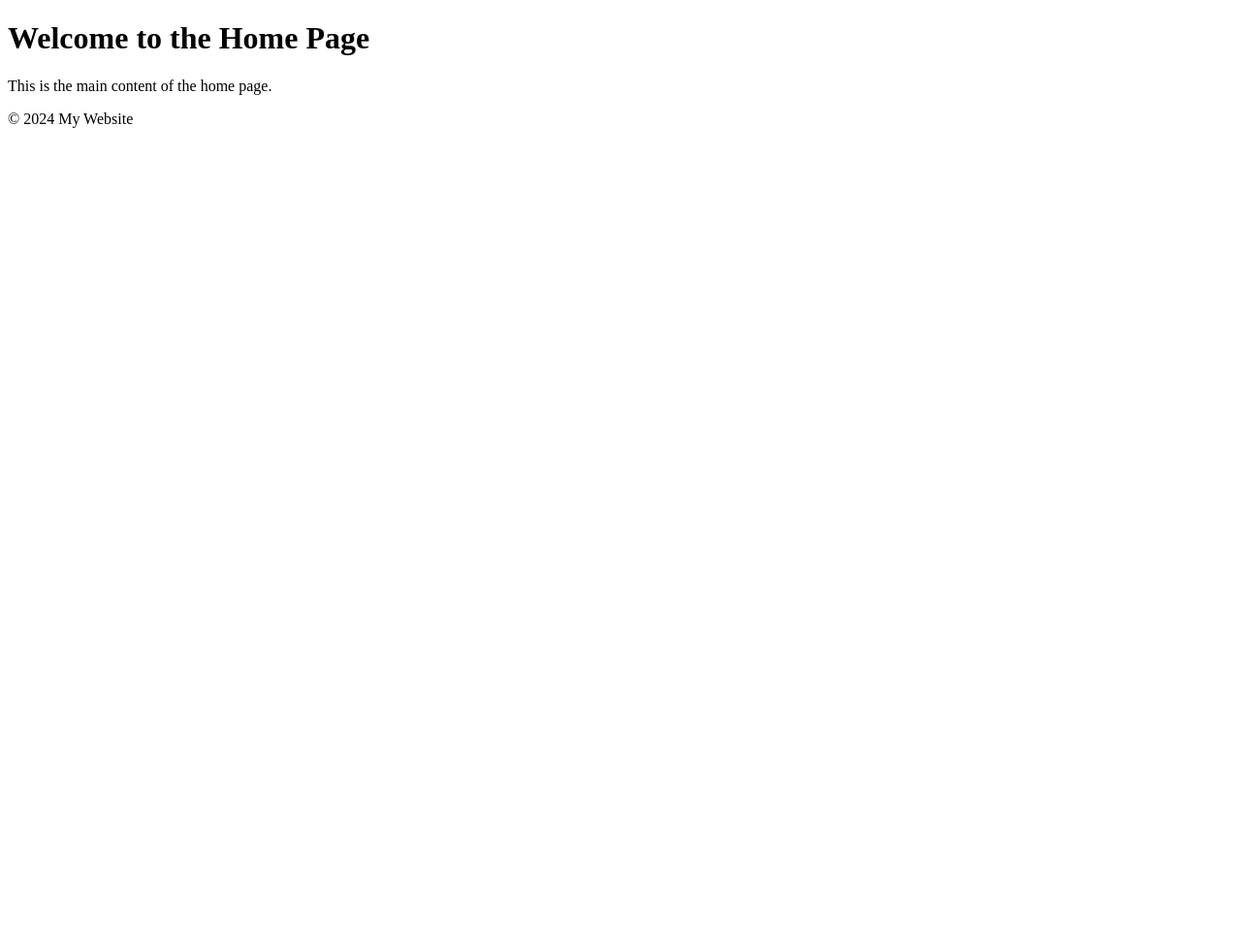
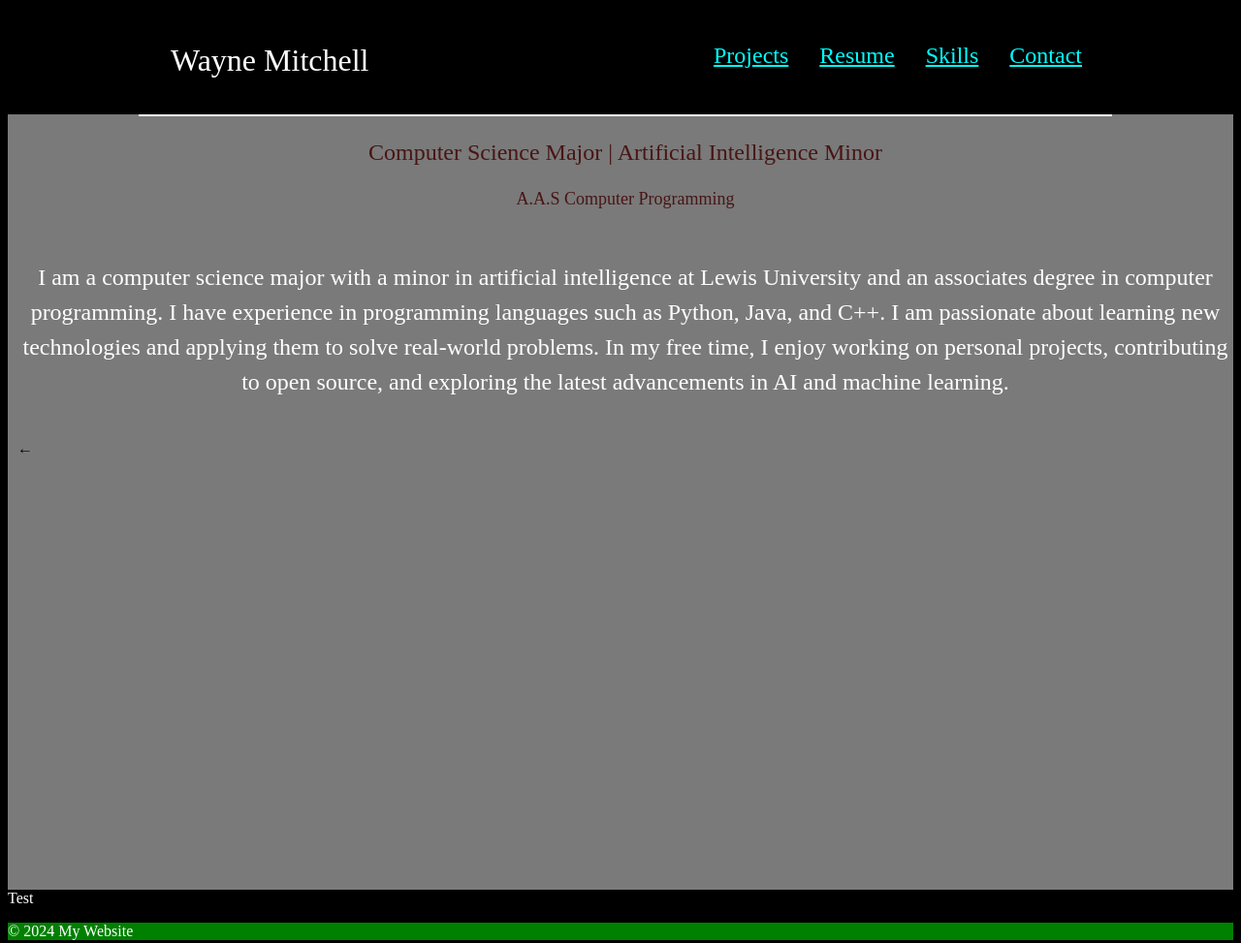
Before and after one commit to cjmit18/portfolio, a plain HTML site: page home.html in a window 1280 px wide. Shown: the whole page at 97% size. Before the commit the page ends 800 px from the top, so only its background shows below. Drawn offline with Linux system fonts and the light colour scheme.

Commit message:
Add initial website structure with contact, home, projects, resume, and skills pages

```diff
--- a/home.html
+++ b/home.html
@@ -8,13 +8,35 @@
 </head>
 <body>
     <header>
-        <h1>Welcome to the Home Page</h1>
+        <nav class="navbar">
+            <ul>
+                <span class="nameheader">Wayne Mitchell</span>
+                <div class="navspace">
+                    <li><a href="projects.html">Projects</a></li>
+                    <li><a href="resume.html">Resume</a></li>
+                   <li><a href="skills.html">Skills</a></li>
+                    <li><a href="contact.html">Contact</a></li>
+                </div>
+            </ul>
+        </nav>
     </header>
+    <div class="mainbackgroundshade">
     <main>
-        <p>This is the main content of the home page.</p>
+            <div class="pagetopborder"></div>
+            <div id="page">
+                <p id="toptext">Computer Science Major | Artificial Intelligence Minor</p>
+                <p id="bottomtext">A.A.S Computer Programming</p>
+                <p id = pagetext>I am a computer science major with a minor in artificial intelligence at Lewis University and an associates degree in computer programming. I have experience in programming languages such as Python, Java, and C++. I am passionate about learning new technologies and applying them to solve real-world problems. In my free time, I enjoy working on personal projects, contributing to open source, and exploring the latest advancements in AI and machine learning.</p><br>
+            </div>
+            <div class="carousel">
+                <buttton class="prev">&LeftArrow;</buttton>
+            </div>
     </main>
+    </div>
+    <div class="footer">Test
     <footer>
         <p>&copy; 2024 My Website</p>
     </footer>
 </body>
+    </div>
 </html>
--- /dev/null
+++ b/styles.css
@@ -0,0 +1,67 @@
+a {
+    color:aqua;
+}
+.mainbackgroundshade {
+    background-color: rgb(122, 122, 122);
+    padding-left: 10px;
+    height: 100vh;
+}
+
+.nameheader {
+    color:rgb(255, 255, 255);
+    font-size: 32px;
+    padding-left: 128px;
+}
+
+#toptext {
+    color: rgb(73, 21, 21);
+    font-size: 24px;
+    text-align: center;
+    }
+#bottomtext {
+    color: rgb(73,21,21);
+    font-size:18px;
+    text-align: center;
+}
+#pagetext {
+    font-size: 24px;
+    color: White;
+    line-height: 1.5;
+    text-align:center;
+    padding-top: 28px;
+}
+.navbar ul{
+    display: flex;
+    font-size: 24px;
+    padding-top:20px;
+    list-style: none;
+    height: 50px;
+    justify-content: space-between;
+}
+
+.navspace {
+    display: flex;
+    gap: 32px;
+    padding-right: 156px;
+}
+.pagetopborder{
+    border-top: 2px solid white;
+    max-width:80%;
+    margin: 0 auto;
+
+}
+.page {
+    justify-content: center;
+    height: min-content;
+    padding: 20px;
+}
+
+footer {
+    background-color: Green;
+}
+.footer{
+    color: rgb(255, 255, 255);
+}
+body {
+    background-color: black;
+}
```
Also changed, not shown: contact.html (added, +33 -0 lines), projects.html (added, +33 -0 lines), resume.html (added, +36 -0 lines), skills.html (added), 2 other files.
